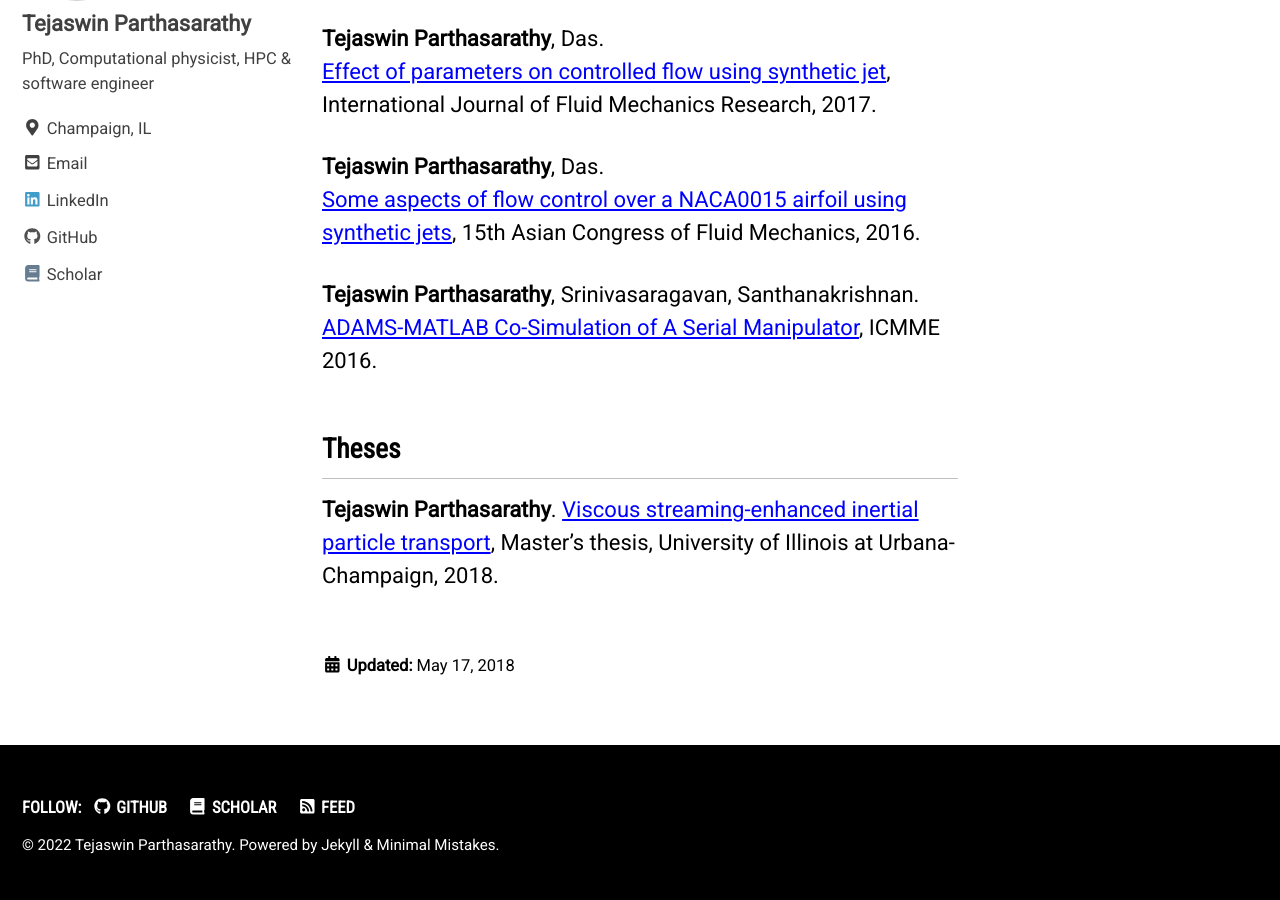
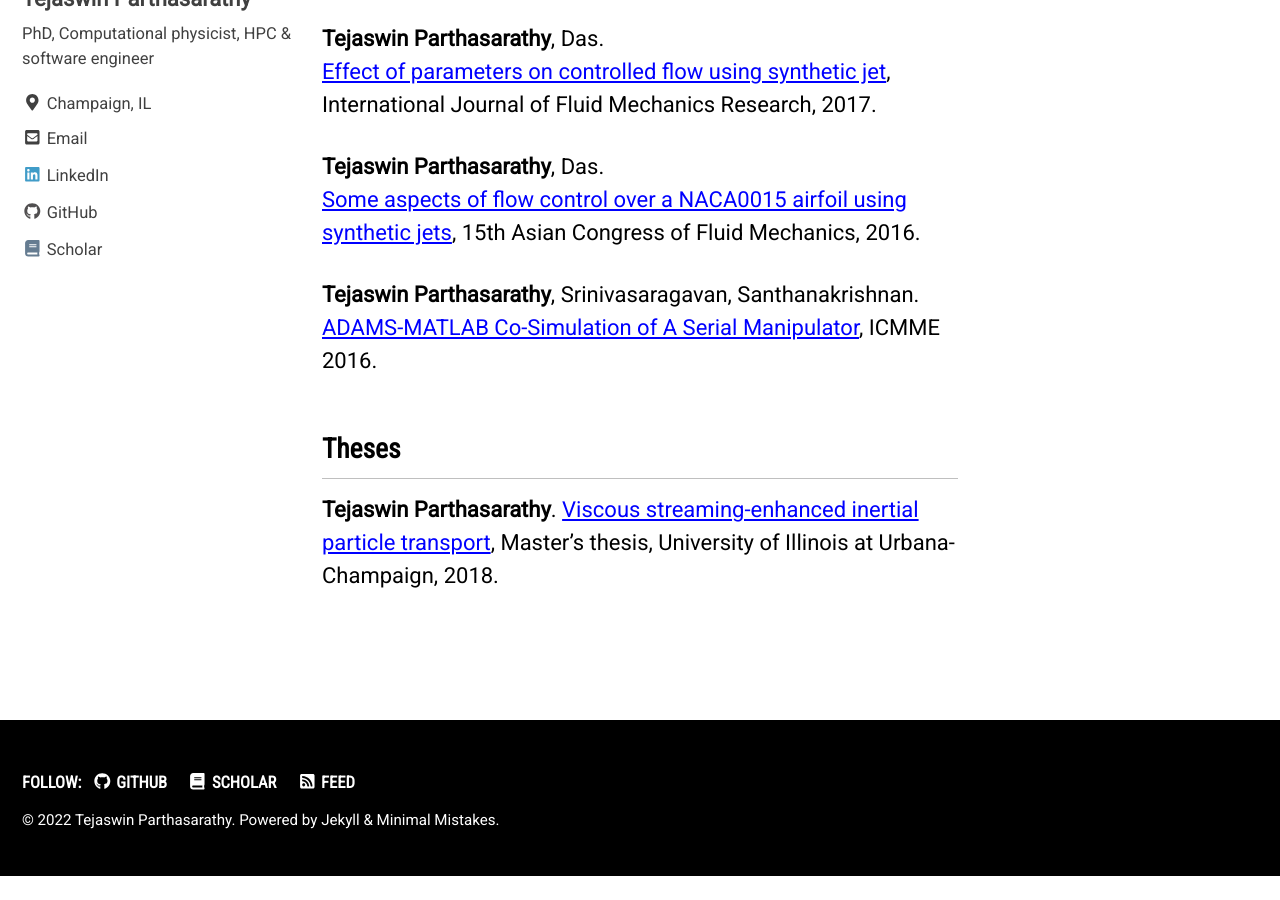
Before and after one commit to parthas1/parthas1.github.io, a Jekyll site: the page built from _pages/publications.md, in a window 1280 px wide and 900 px high, scrolled down 1888 px. Built offline with Jekyll 4.4.1, drawn with Linux system fonts in a browser that asks for light colours; nearby versions of some CDN libraries; after the commit the page ends 2763 px from its top, so only the background shows below that; some of the changed lines change nothing that is shown.

Commit message:
fix : last modified at for publications page

```diff
--- a/_pages/publications.md
+++ b/_pages/publications.md
@@ -3,7 +3,6 @@ layout: single
 permalink: /publications/
 title: "Publications"
 excerpt: "publications"
-last_modified_at: 2018-05-17T08:41:35-04:00
 ---
 
 Here are the links to my research profiles
```
